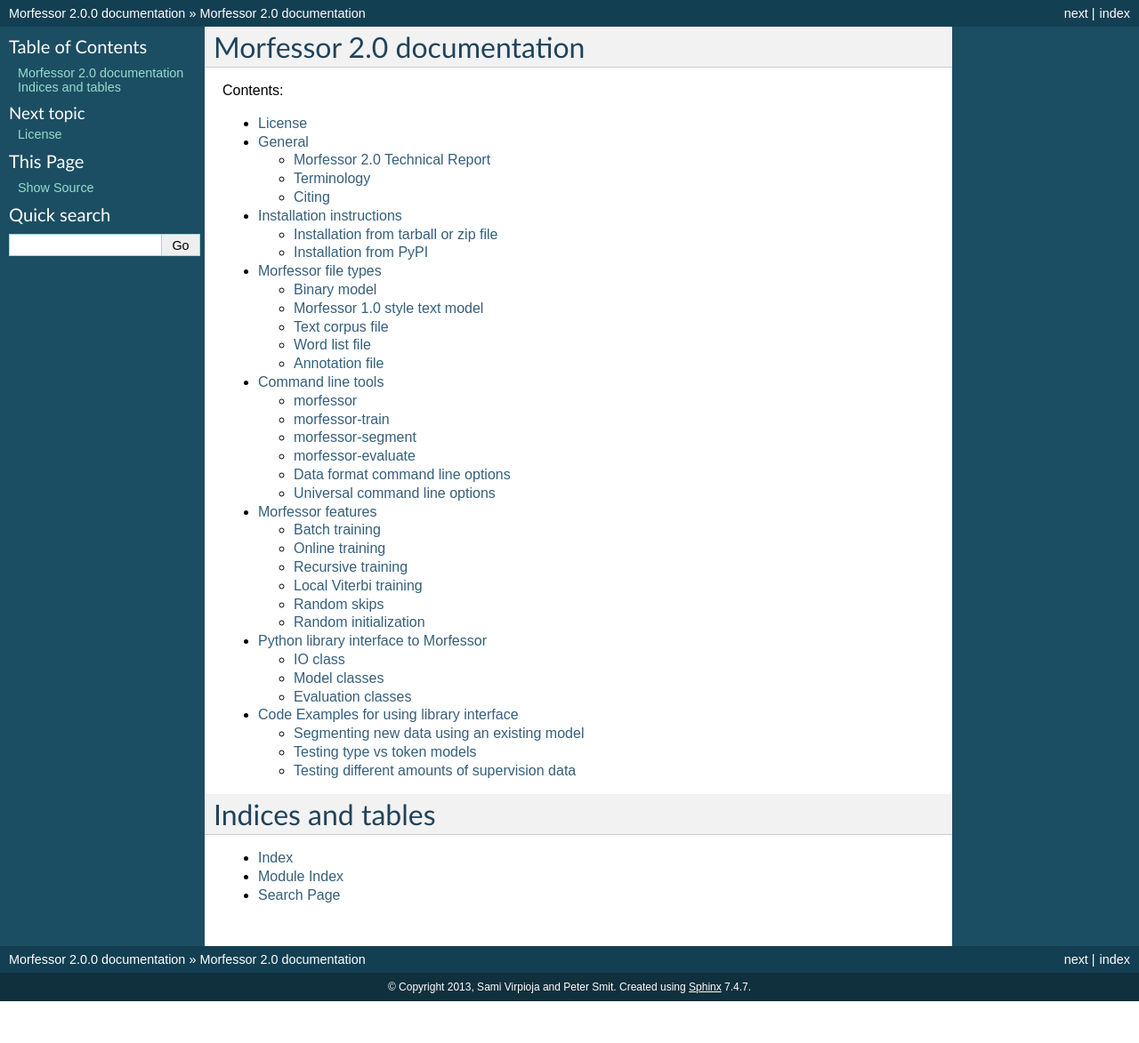
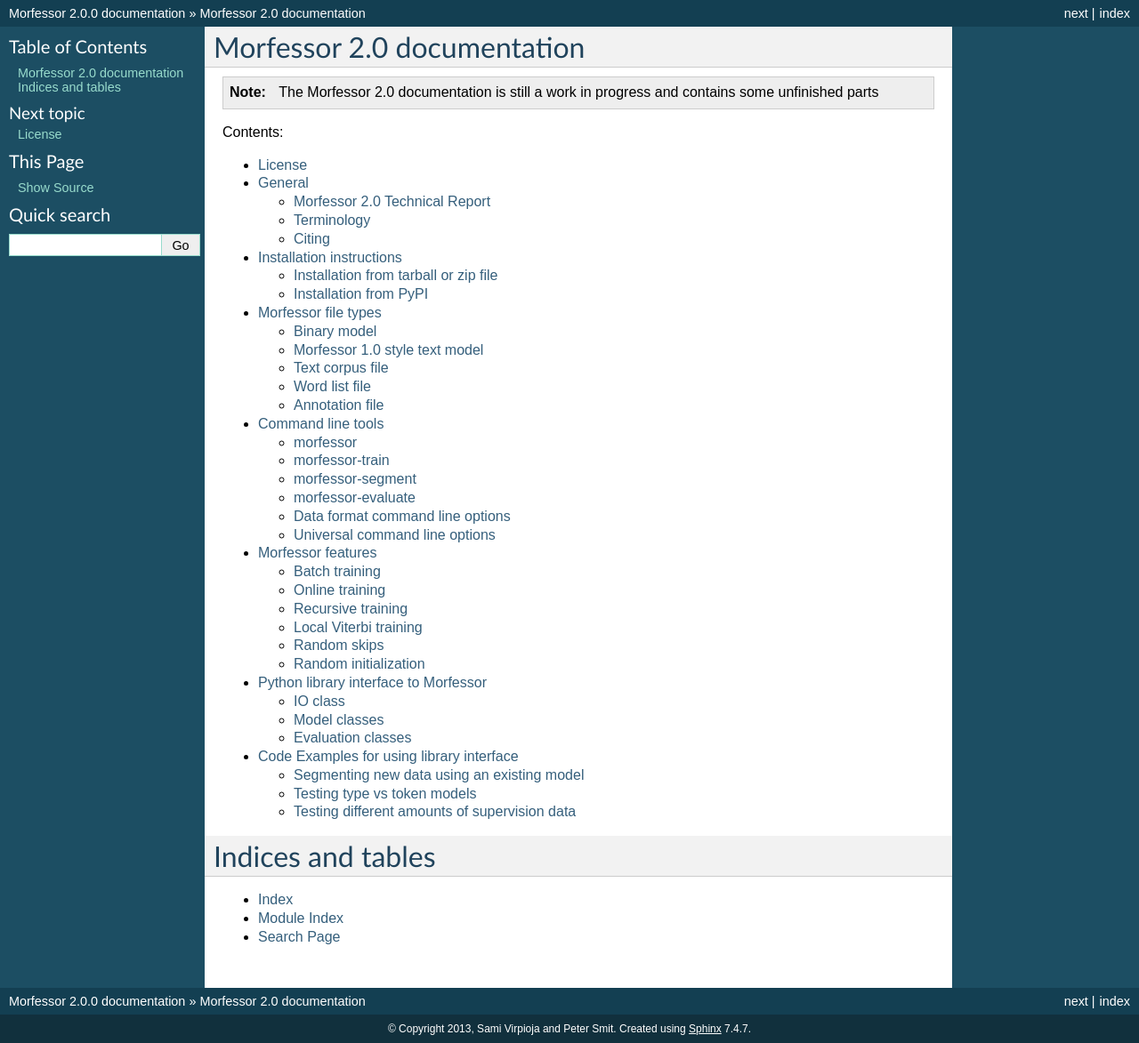
Before and after one commit to aalto-speech/morfessor, a Sphinx documentation site: the page built from docs/source/index.rst, in a window 1280 px wide. Shown: the whole page at 89% size. Built offline with Sphinx 7.4.7, drawn with Linux system fonts in a browser that asks for light colours; before the commit the page ends 1126 px from its top, so only the background shows below that.

Commit message:
Added note to documentation regarding completeness

```diff
--- a/docs/source/index.rst
+++ b/docs/source/index.rst
@@ -5,6 +5,10 @@
 
 Morfessor 2.0 documentation
 =====================================
+
+.. note:: The Morfessor 2.0 documentation is still a work in progress and
+  contains some unfinished parts
+
 
 Contents:
 
```
